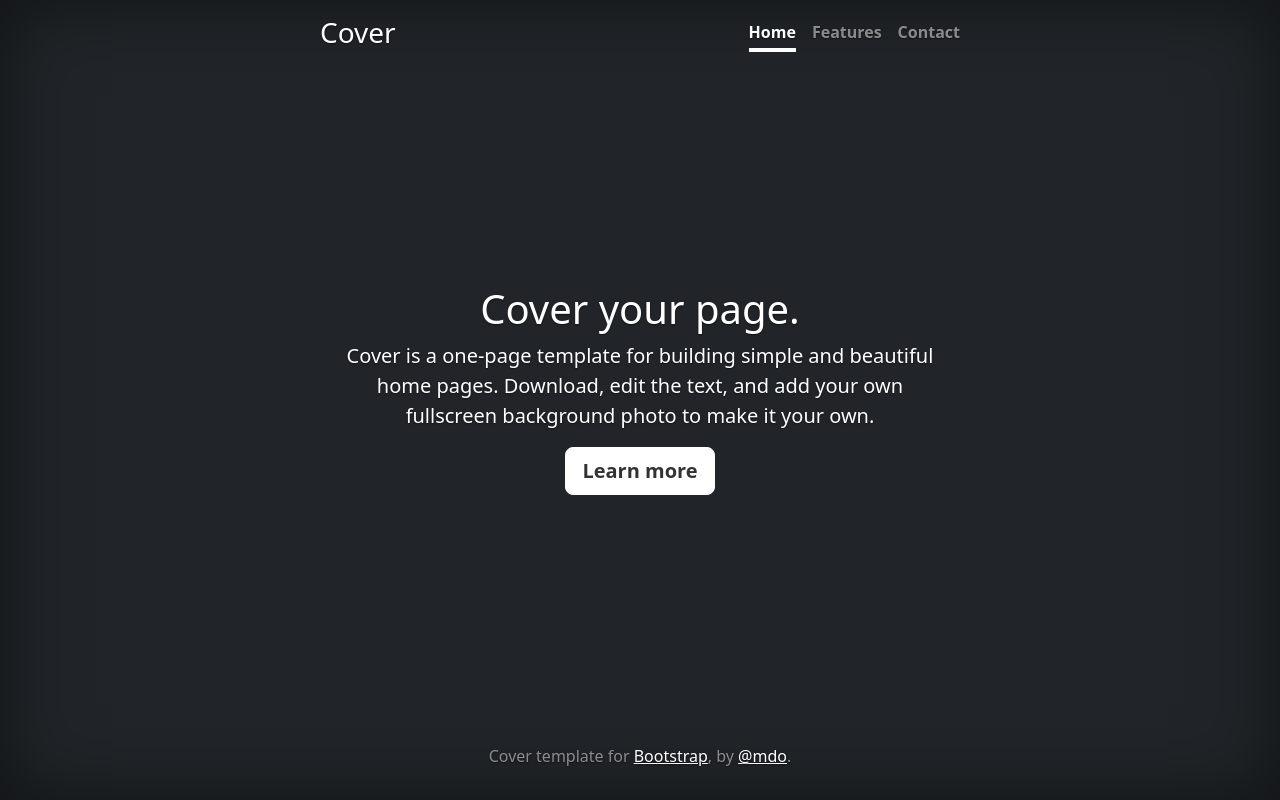
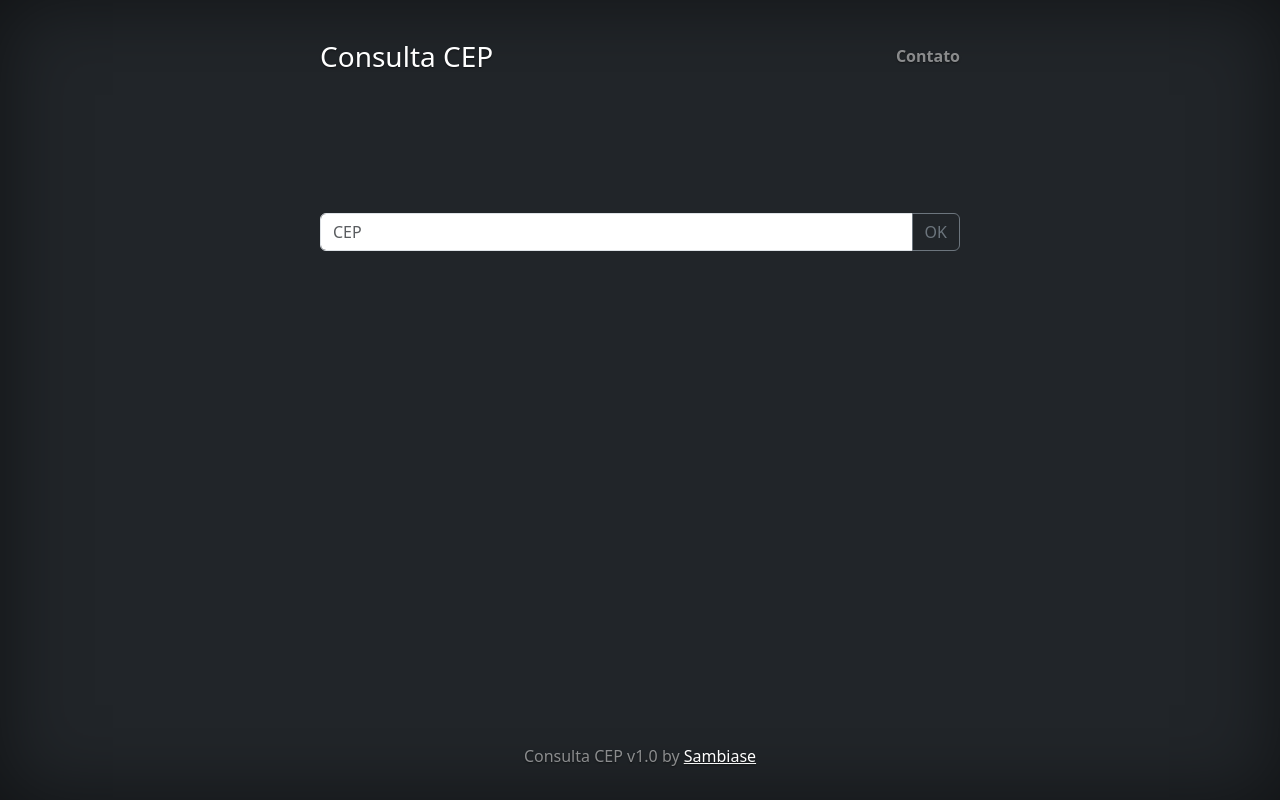
Before and after one commit to sambiase/django_consulta_cep, a Django app: page / in a window 1280 px wide. Run offline with Django 4.2, Linux system fonts and the light colour scheme; some libraries are stand-ins or nearby versions.

Commit message:
new files added

```diff
--- a/consulta_cep/templates/base.html
+++ b/consulta_cep/templates/base.html
@@ -1,19 +1,19 @@
 {% load static %}
-
 <!doctype html>
 <html lang="en" class="h-100">
   <head>
     <meta charset="utf-8">
     <meta name="viewport" content="width=device-width, initial-scale=1">
     <meta name="description" content="">
-    <meta name="author" content="Mark Otto, Jacob Thornton, and Bootstrap contributors">
+    <meta name="author"
+          content="Mark Otto, Jacob Thornton, and Bootstrap contributors">
     <meta name="generator" content="Hugo 0.108.0">
-    <title>Consulta CEP</title>
+    {% block title %}
+      <title>Base Template</title>
+    {% endblock title %}
 
-    <link rel="canonical" href="https://getbootstrap.com/docs/5.3/examples/cover/">
-
-    <link rel="stylesheet" href="{% static 'assets/dist/css/bootstrap.min.css' %}">
-
+    <link rel="stylesheet"
+          href="{% static 'assets/dist/css/bootstrap.min.css' %}">
     <style>
       .bd-placeholder-img {
         font-size: 1.125rem;
@@ -66,39 +66,30 @@
         -webkit-overflow-scrolling: touch;
       }
     </style>
-
-
     <!-- Custom styles for this template -->
     <link href="{% static 'css/cover.css' %}" rel="stylesheet">
   </head>
   <body class="d-flex h-100 text-center text-bg-dark">
+    <div class="cover-container d-flex w-100 h-100 p-3 mx-auto flex-column">
 
-<div class="cover-container d-flex w-100 h-100 p-3 mx-auto flex-column">
       <header class="mb-auto">
         <div>
-      <h3 class="float-md-start mb-0">Cover</h3>
+          <br>
+          <h3 class="float-md-start mb-0">Consulta CEP</h3>
           <nav class="nav nav-masthead justify-content-center float-md-end">
-        <a class="nav-link fw-bold py-1 px-0 active" aria-current="page" href="#">Home</a>
-        <a class="nav-link fw-bold py-1 px-0" href="#">Features</a>
-        <a class="nav-link fw-bold py-1 px-0" href="#">Contact</a>
+            <a class="nav-link fw-bold py-1 px-0"
+               href="https://github.com/sambiase"
+               target="_blank">Contato</a>
           </nav>
         </div>
       </header>
-
-  <main class="px-3">
-    <h1>Cover your page.</h1>
-    <p class="lead">Cover is a one-page template for building simple and beautiful home pages. Download, edit the text, and add your own fullscreen background photo to make it your own.</p>
-    <p class="lead">
-      <a href="#" class="btn btn-lg btn-light fw-bold border-white bg-white">Learn more</a>
+      {% block main %}
+      {% endblock main %}
+      <footer class="mt-auto text-white-50">
+        <p>
+          Consulta CEP v1.0 by <a href="https://github.com/sambiase" class="text-white" target="_blank">Sambiase</a>
         </p>
-  </main>
-
-  <footer class="mt-auto text-white-50">
-    <p>Cover template for <a href="https://getbootstrap.com/" class="text-white">Bootstrap</a>, by <a href="https://twitter.com/mdo" class="text-white">@mdo</a>.</p>
       </footer>
     </div>
-
-
-
   </body>
 </html>
--- a/consulta_cep/templates/index.html
+++ b/consulta_cep/templates/index.html
@@ -1,26 +1,40 @@
 {% extends 'base.html' %}
+{% block title %}
+  <title>Consulta CEP</title>
+{% endblock title %}
+{% block main %}
+  <form action="{% url 'consulta_cep' %}" method="post">
+    {% csrf_token %}
+    <div class="input-group mb-3" style = "position:relative; top:-170px;">
+      <input type="text"
+             name="cep"
+             class="form-control"
+             placeholder="CEP"
+             aria-label="CEP"
+             aria-describedby="button-addon2">
+      <button class="btn btn-outline-secondary" type="submit">OK</button>
+    </div>
+  </form>
 
 
-<!doctype html>
-<html lang="en" data-bs-theme="dark">
-  <head>
-    <meta charset="utf-8">
-    <meta name="viewport" content="width=device-width, initial-scale=1">
-    <title>Consulta CEP</title>
-    <link href="https://cdn.jsdelivr.net/npm/bootstrap@5.3.0-alpha1/dist/css/bootstrap.min.css" rel="stylesheet" integrity="sha384-GLhlTQ8iRABdZLl6O3oVMWSktQOp6b7In1Zl3/Jr59b6EGGoI1aFkw7cmDA6j6gD" crossorigin="anonymous">
-  </head>
-  <body>
-    <div class="container">
-
-
-    <br>
-      <form action="{% url 'consulta_cep' %}" method="post">
-      {% csrf_token %}
-    CEP: <input type="integer" name="cep">
-    <button type="submit">OK</button>
-</form>
-
-</div>
-    <script src="https://cdn.jsdelivr.net/npm/bootstrap@5.3.0-alpha1/dist/js/bootstrap.bundle.min.js" integrity="sha384-w76AqPfDkMBDXo30jS1Sgez6pr3x5MlQ1ZAGC+nuZB+EYdgRZgiwxhTBTkF7CXvN" crossorigin="anonymous"></script>
-  </body>
-</html>
+{% endblock main %}
+{% comment %} <br>
+<div class="container text-center">
+  <div class="row align-items-start">
+    <div class="col">
+      Logradouro <br>
+      <br>{{res_list.0}} <br>
+    </div>
+    <div class="col">
+      Bairro <br>
+      <br>{{res_list.1}} <br>
+    </div>
+    <div class="col">
+      Localidade <br>
+      <br>{{res_list.2}} <br>
+    </div>
+    <div class="col">
+      UF <br>
+      <br>{{res_list.3}} <br>
+    </div>
+</div> {% endcomment %}
--- a/consulta_cep/urls.py
+++ b/consulta_cep/urls.py
@@ -1,9 +1,9 @@
 from django.urls import path
-from .views import main_view, consulta_cep, base
+from .views import main_view, consulta_cep
 
 urlpatterns = [
     path('', main_view, name='main_view'),
     path('consulta_cep/', consulta_cep, name='consulta_cep'),
-    path('base/', base )
+
 
 ]
--- a/consulta_cep/views.py
+++ b/consulta_cep/views.py
@@ -1,4 +1,4 @@
-from django.shortcuts import render, redirect
+from django.shortcuts import render
 import requests
 
 
@@ -9,12 +9,11 @@ def main_view(request):
 def consulta_cep(request):
     cep = request.POST.get('cep')
     data = requests.get(f'https://viacep.com.br/ws/{cep}/json/').json()
-    res_list = [data['logradouro'], data['bairro'], data['localidade'], data['uf']]
+    res_list = [
+        data['logradouro'], data['bairro'],
+        data['localidade'], data['uf']
+    ]
     context = {
         'res_list': res_list
     }
-    return render(request, 'result.html', context)
-
-
-def base(request):
-    return render (request,'base.html')
+    return render(request, 'index.html', context)
```
Lines whose indentation alone changed are shown as unchanged.
